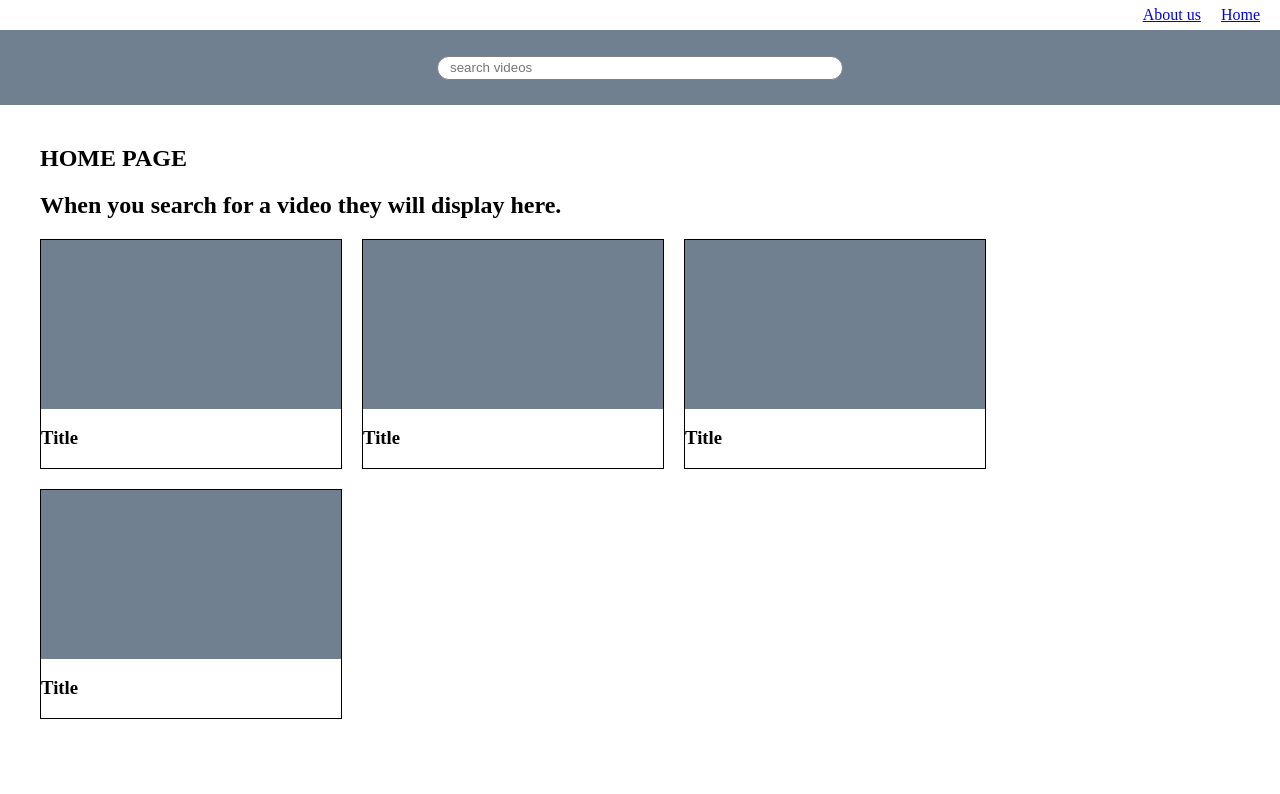
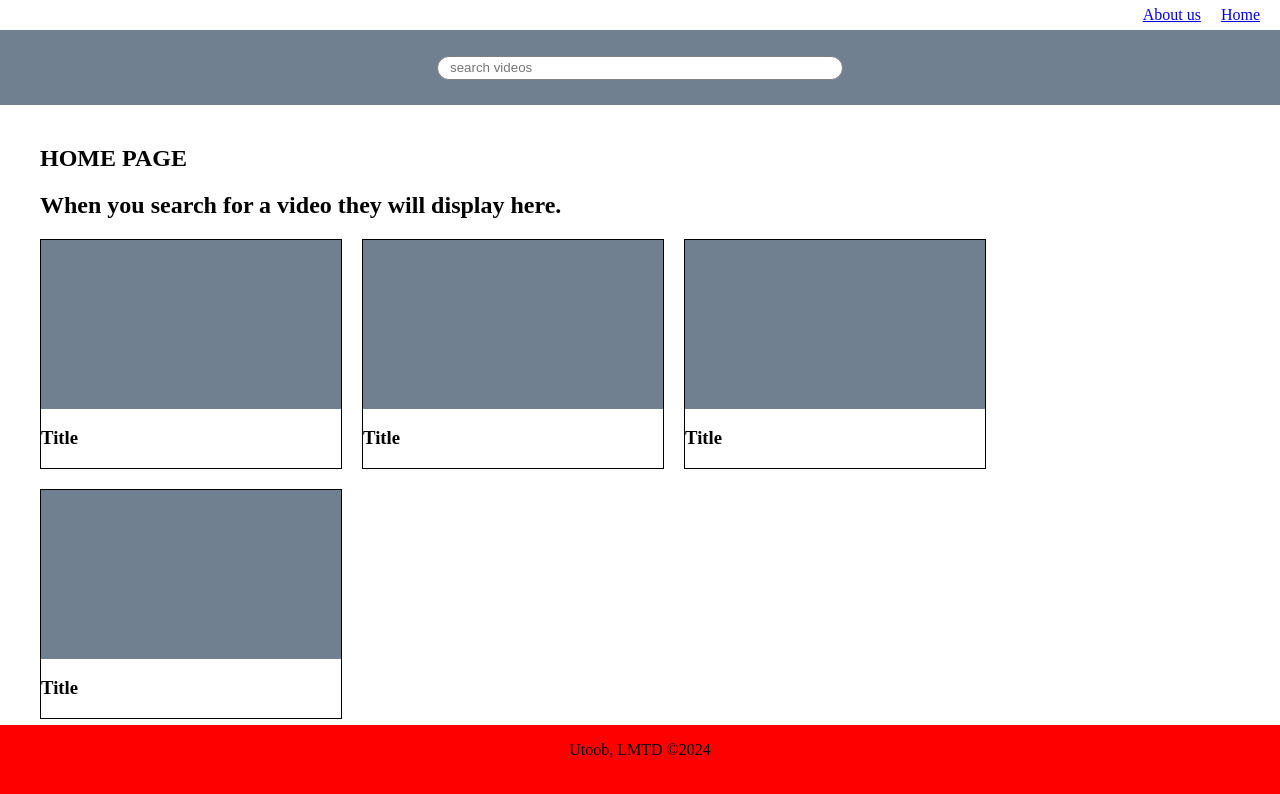
Before and after one commit to efierr/Codeave-utoob, a React (Vite) app: page / in a window 1280 px wide. Shown: the top 794 px of the page. Built offline with nearby package versions, Linux system fonts and the light colour scheme.

Commit message:
footerdone

```diff
--- a/package.json
+++ b/package.json
@@ -12,7 +12,7 @@
   "dependencies": {
     "react": "^18.2.0",
     "react-dom": "^18.2.0",
-    "react-router-dom": "^6.23.0"
+    "react-router-dom": "^6.23.1"
   },
   "devDependencies": {
     "@types/react": "^18.2.66",
--- a/src/App.jsx
+++ b/src/App.jsx
@@ -2,20 +2,22 @@ import { useState } from "react";
 import "./App.css";
 import Nav from "./components/Nav.jsx";
 import Search from "./components/Search.jsx";
-import Home from "./components/Home.jsx"
-import VideoIndex from "./components/VideoIndex.jsx"
+import Home from "./components/Home.jsx";
+import VideoIndex from "./components/VideoIndex.jsx";
+import Footer from "./components/Footer.jsx";
 
 export default function App() {
   return (
     <>
       <header>
-      <Nav/>
-      <Search/>
+        <Nav />
+        <Search />
       </header>
       <main>
         <Home />
         <VideoIndex />
       </main>
+      <Footer />
     </>
   );
 }
--- a/src/components/Footer.css
+++ b/src/components/Footer.css
@@ -0,0 +1,10 @@
+footer {
+    width: 100%;
+    height: 75px;
+    bottom: 0;
+    color: black;
+    background: red;
+    position: fixed;
+    text-align: center;
+    align-items: center;
+  }
--- a/src/components/Footer.jsx
+++ b/src/components/Footer.jsx
@@ -0,0 +1,11 @@
+import React from "react";
+import "./Footer.css";
+
+export default function Footer() {
+  return (
+    <footer>
+      <p className="copyright">Utoob, LMTD ©2024</p>
+      <p className="center"></p>
+    </footer>
+  );
+}
```
Also changed, not shown: src/App.css (line endings or trailing spaces), src/components/Aboutus.jsx (deleted), 1 other file (tests, documents, lock files or other folders). Lines whose indentation alone changed are shown as unchanged.
